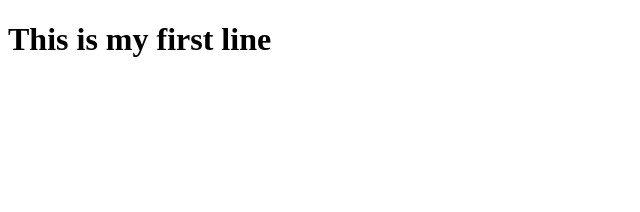
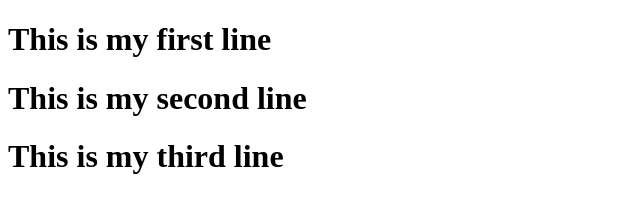
Before and after one commit to TechnicalAmanjeet/Full-stack-web-dev-with-react-specialization, a plain HTML site: page front end web ui bootstrap/Weak_01/git_test/index.html in a window 1280 px wide. Shown: the whole page, without its empty margins (0-640 px from the left). Drawn offline with Linux system fonts and the light colour scheme.

Commit message:
reset again index file to third commit

```diff
--- a/front end web ui bootstrap/Weak_01/git_test/index.html
+++ b/front end web ui bootstrap/Weak_01/git_test/index.html
@@ -9,6 +9,8 @@
 <body>
     <header>
         <h1>This is my first line</h1>
+        <h1>This is my second line</h1>
+        <h1>This is my third line</h1>
     </header>
 </body>
 </html>
```
